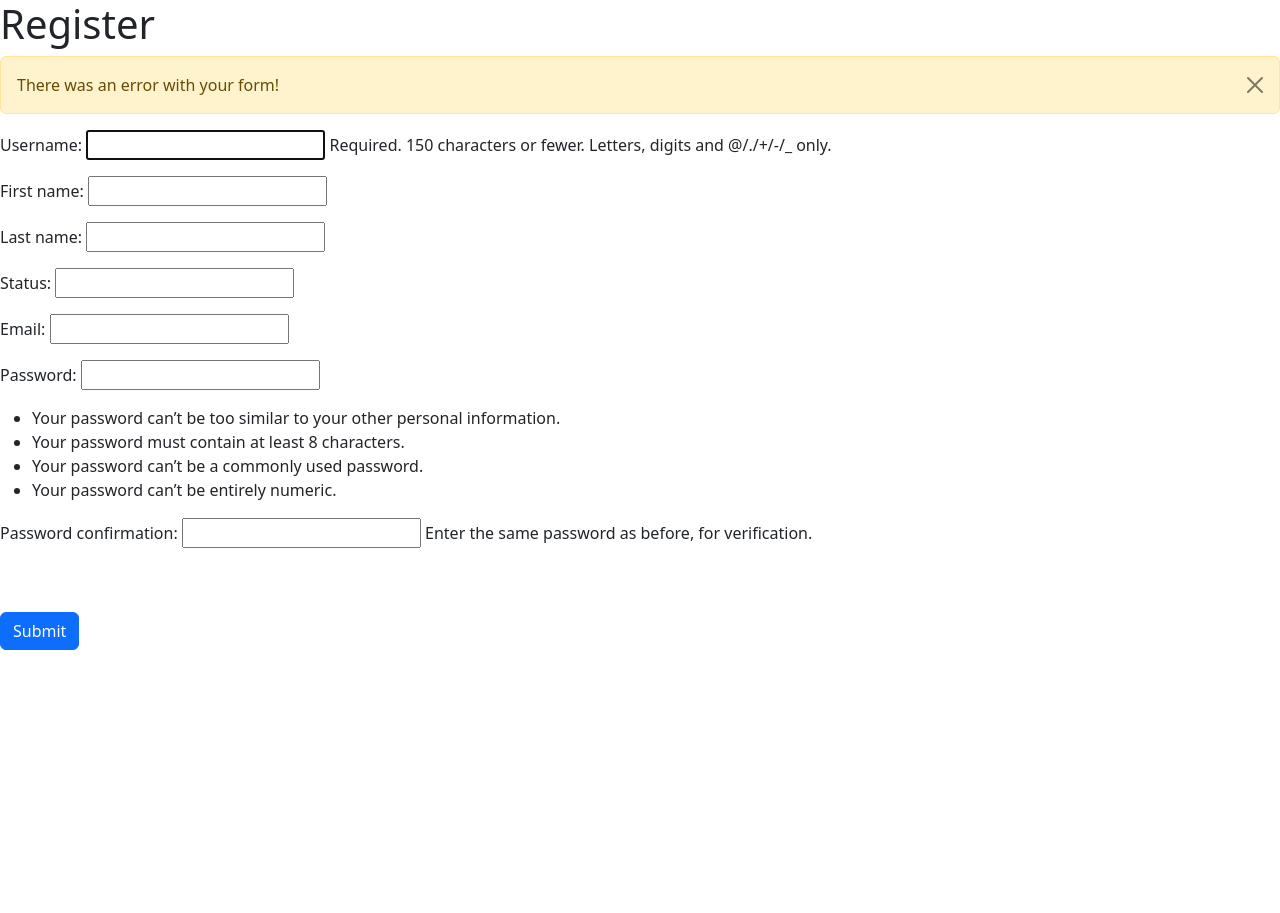
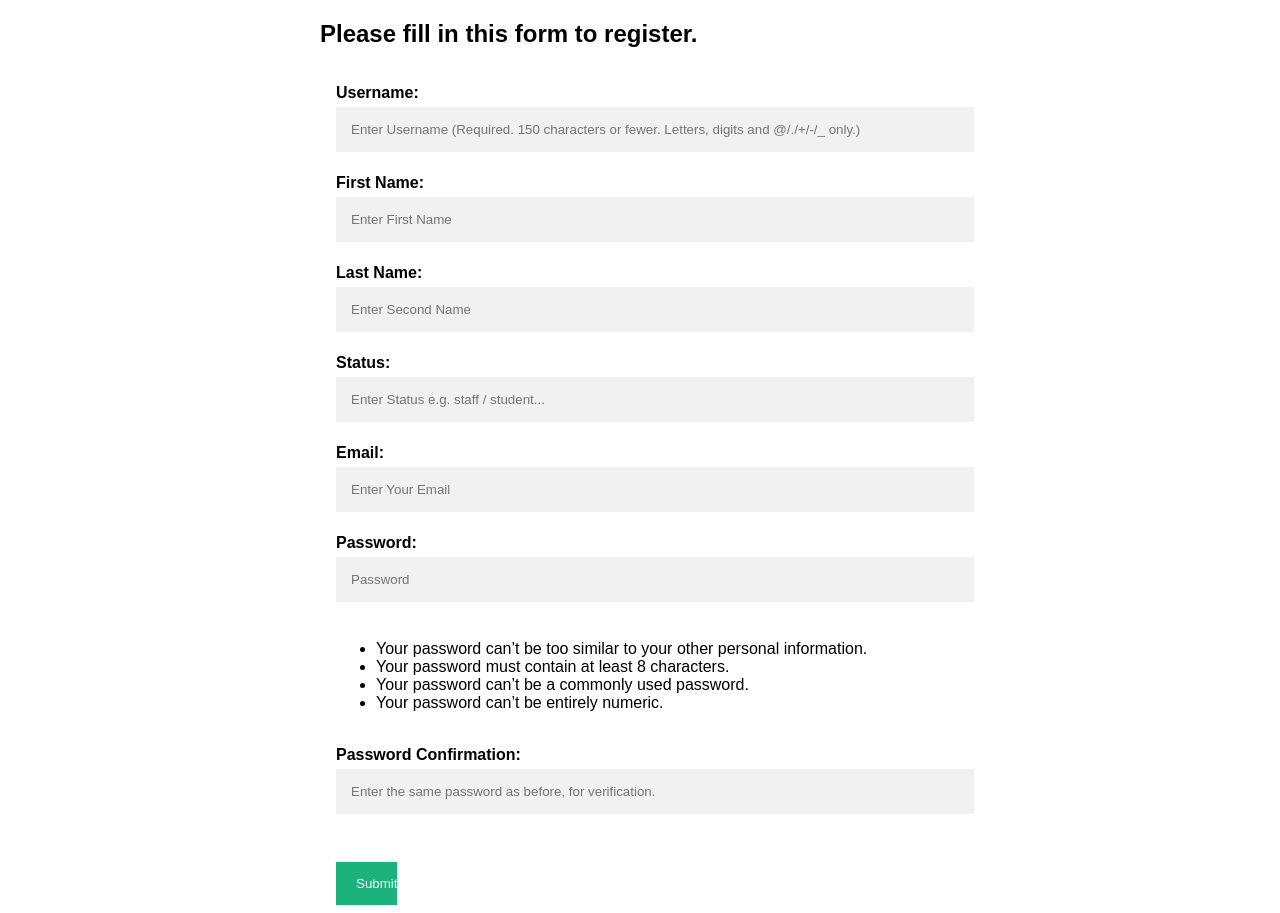
Before and after one commit to UoEMainLibrary/school_of_scottish_studies_archive, a Django app: page /members/register_user/ in a window 1280 px wide. Before the commit the page ends 650 px from the top, so only its background shows below. Run offline with Django 4.2, Linux system fonts and the light colour scheme.

Commit message:
finall commit on this branch

```diff
--- a/members/forms.py
+++ b/members/forms.py
@@ -11,4 +11,4 @@ class RegisterUserForm(UserCreationForm):
 
     class Meta:
         model = User
-        fields = ('username', 'first_name', 'last_name', 'status', 'email', 'password1', 'password2')
+        fields = ("username", "first_name", "last_name", "status", "email", "password1", "password2")
--- a/members/templates/authentication/register_user.html
+++ b/members/templates/authentication/register_user.html
@@ -2,36 +2,49 @@
 <html lang="en">
 <head>
     <meta charset="UTF-8">
-    <title>Login</title>
-    <link href="https://cdn.jsdelivr.net/npm/bootstrap@5.3.2/dist/css/bootstrap.min.css" rel="stylesheet" integrity="sha384-T3c6CoIi6uLrA9TneNEoa7RxnatzjcDSCmG1MXxSR1GAsXEV/Dwwykc2MPK8M2HN" crossorigin="anonymous">
-<script src="https://cdn.jsdelivr.net/npm/bootstrap@5.3.2/dist/js/bootstrap.bundle.min.js" integrity="sha384-C6RzsynM9kWDrMNeT87bh95OGNyZPhcTNXj1NW7RuBCsyN/o0jlpcV8Qyq46cDfL" crossorigin="anonymous"></script>
+    <title>SSSA Register</title>
+    {% load static %}
+    <link rel="stylesheet" href="{% static '/css/login_style.css' %}">
+
+
 </head>
 <body>
-<h1>Register</h1>
-
-
-
-        <div class="alert alert-warning alert-dismissible fade show" role="alert">
-            There was an error with your form!
-            <button type="button" class="btn-close" data-bs-dismiss="alert" aria-label="Close"></button>
-        </div>
-
-
-
 {% if form.errors %}
 <p>There was an error with your form!</p>
 {% endif %}
 
-<form action="{% url 'register' %}" method="POST">
-  {% csrf_token %}
+<div style="margin-left: auto; width:50%; margin-right: auto;">
+    <h2>Please fill in this form to register.</h2>
+    <form method="POST">
+      {% csrf_token %}
+        <div class="container">
+            <label><b>Username:</b></label><br/>
+            <input type="text" placeholder="Enter Username (Required. 150 characters or fewer. Letters, digits and @/./+/-/_ only.)" name="username"> <br/>
+            <label><b>First Name:</b></label><br/>
+            <input type="text" placeholder="Enter First Name" name="first_name"><br/>
+            <label><b>Last Name:</b></label><br/>
+            <input type="text" placeholder="Enter Second Name" name="last_name"><br/>
+            <label><b>Status:</b></label><br/>
+            <input type="text" placeholder="Enter Status e.g. staff / student... " name="status"><br/>
+            <label><b>Email:</b></label><br/>
+            <input type="text" placeholder="Enter Your Email" name="email"><br/>
+            <label><b>Password:</b></label><br/>
+            <input type="password" placeholder="Password" name="password1"><br/>
+            <ul>
+                <li>Your password can’t be too similar to your other personal information.</li>
+                <li>Your password must contain at least 8 characters.</li>
+                <li>Your password can’t be a commonly used password.</li>
+                <li>Your password can’t be entirely numeric.</li>
+            </ul>
+            <br/>
 
-    {{ form.as_p }}
-    <br/><br/>
-    <button type="submit" class="btn btn-primary">Submit</button>
-</form>
-
-
-
+            <label><b>Password Confirmation:</b></label><br/>
+            <input type="password" placeholder="Enter the same password as before, for verification." name="password2">
+            <br/><br/>
+            <button type="submit" class="loginbtn">Submit</button>
+        </div>
+    </form>
+</div>
 
 </body>
 </html>
--- /dev/null
+++ b/sssa_app/static/css/login_style.css
@@ -0,0 +1,77 @@
+
+body {
+    font-family: Arial, Helvetica, sans-serif;
+    margin-left: auto;
+    margin-right: auto;
+    text-align: left;
+
+
+    }
+
+
+/* Full-width input fields */
+input[type=text], input[type=password] {
+  width: 100%;
+  padding: 15px;
+  margin: 5px 0 22px 0;
+  display: inline-block;
+  border: none;
+  background: #f1f1f1;
+}
+
+input[type=text]:focus, input[type=password]:focus {
+  background-color: #ddd;
+  outline: none;
+}
+
+hr {
+  border: 1px solid #f1f1f1;
+  margin-bottom: 25px;
+}
+
+/* Set a style for all buttons */
+button {
+  background-color: #04AA6D;
+  color: white;
+  padding: 14px 20px;
+  margin: 8px 0;
+  border: none;
+  cursor: pointer;
+  width: 100%;
+  opacity: 0.9;
+}
+
+button:hover {
+  opacity:1;
+}
+
+/* Extra styles for the cancel button */
+.cancelbtn {
+  padding: 14px 20px;
+  background-color: #f44336;
+}
+
+/* Float cancel and signup buttons and add an equal width */
+.loginbtn {
+  float: left;
+  width: 10%;
+}
+
+/* Add padding to container elements */
+.container {
+  padding: 16px;
+}
+
+/* Clear floats */
+.clearfix::after {
+  content: "";
+  clear: both;
+  display: table;
+}
+
+/* Change styles for cancel button and signup button on extra small screens */
+@media screen and (max-width: 300px) {
+  .loginbtn {
+     width: 50%;
+  }
+}
```
Also changed, not shown: members/templates/authentication/login.html (+26 -22 lines).
